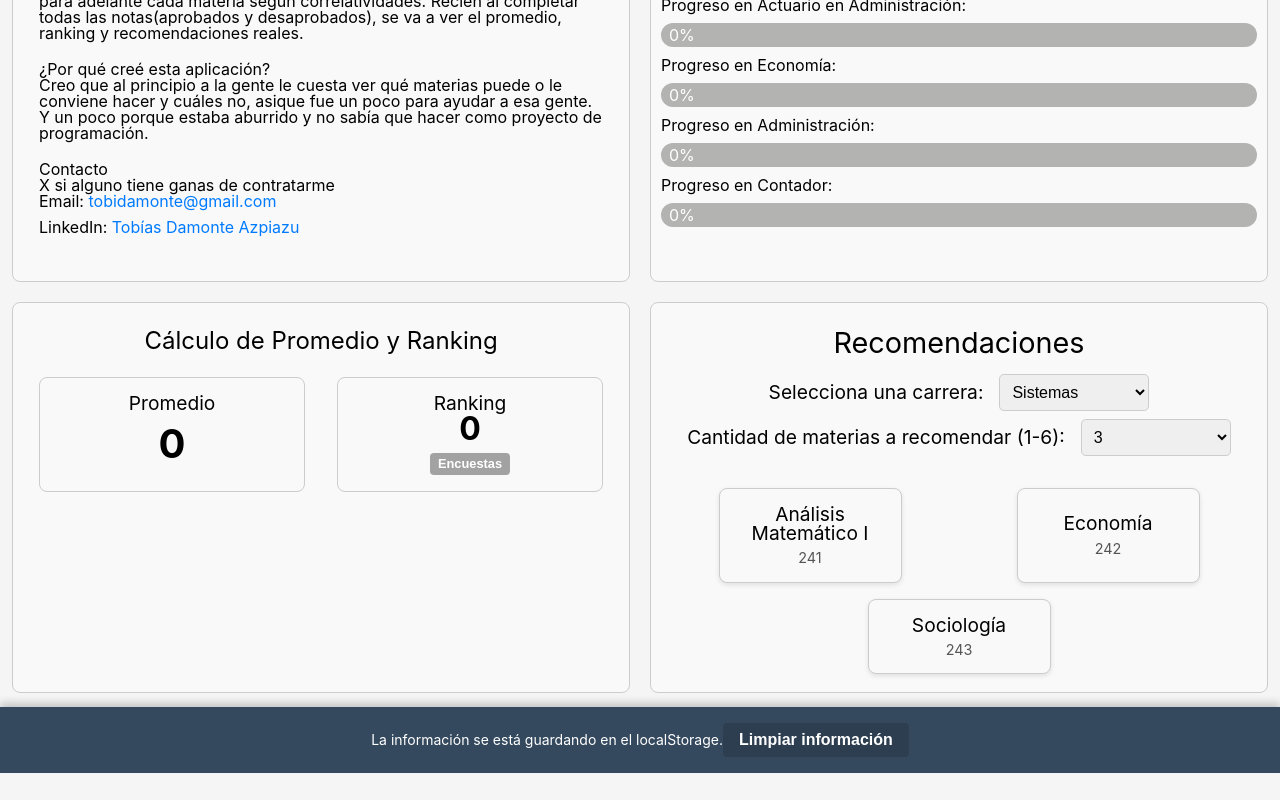
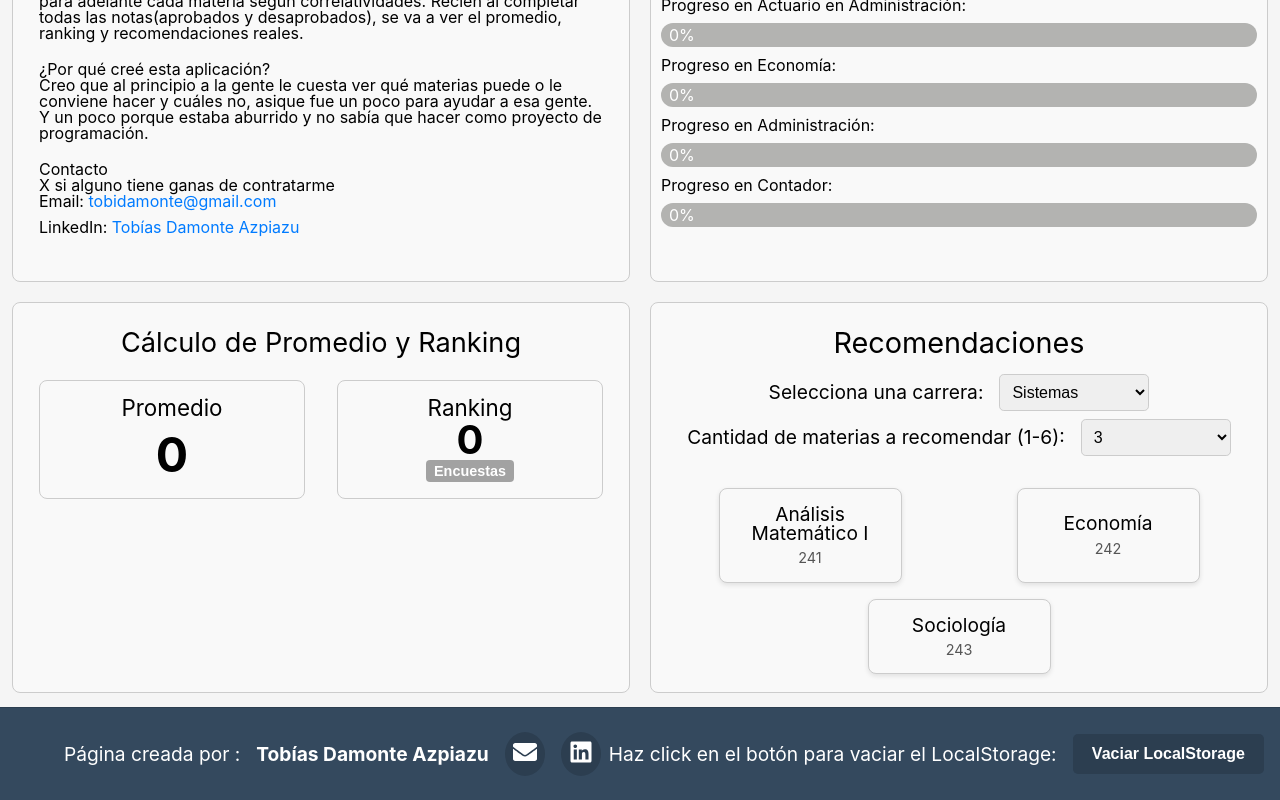
Before and after one commit to TDamonteAzpiazu/Carreras, a React (Create React App) app in the folder front/: page / in a window 1280 px wide. Shown: the part 212-1012 px from the top of the page. Before the commit the page ends 985 px from the top, so only its background shows below. Built offline with nearby package versions, Linux system fonts and the light colour scheme.

Commit message:
Footer completo

```diff
--- a/front/package.json
+++ b/front/package.json
@@ -12,6 +12,7 @@
     "@types/react-dom": "^18.3.0",
     "react": "^18.3.1",
     "react-dom": "^18.3.1",
+    "react-icons": "^5.3.0",
     "react-router-dom": "^6.26.0",
     "react-scripts": "5.0.1",
     "typescript": "^4.9.5",
--- a/front/src/components/primary/footer/footer.module.css
+++ b/front/src/components/primary/footer/footer.module.css
@@ -1,40 +1,79 @@
-/* footer.module.css */
+.footer {
+    background-color: #34495e; /* Fondo del footer */
+    padding: 1.5rem;
+    width: 100%;
+    border-top: 1px solid #2c3e50;
+    position: relative;
+}
 
-/* Estilos generales para el footer */
-.footer {
+.container {
     display: flex;
-    justify-content: center; /* Centra el contenido horizontalmente */
+    justify-content: space-between; /* Alinea las secciones a los extremos */
     align-items: center;
-    background-color: #34495e; /* Mismo color que la navbar */
-    padding: 1rem;
-    box-shadow: 0 -4px 8px rgba(0, 0, 0, 0.2); /* Sombra similar a la navbar */
-    position: relative;
-    width: 100%; /* Asegura que el footer no exceda el ancho del contenedor */
-    box-sizing: border-box; /* Incluye padding y border en el ancho total */
-    color: #ffffff; /* Color del texto del footer */
-    font-size: 0.875rem; /* Tamaño de fuente para el footer */
-    text-align: center; /* Centra el texto */
+    max-width: 1200px; /* Controla el ancho máximo del footer */
+    margin: 0 auto; /* Centra el footer en la página */
+    flex-wrap: nowrap; /* Evita que las secciones se vayan a la siguiente línea */
+    padding: 0 1rem; /* Evita el scroll horizontal */
+}
+
+.leftSection {
+    display: flex;
+    align-items: center;
+    gap: 1rem; /* Espacio entre el texto y los íconos */
+    color: #fff; /* Color del texto */
+}
+
+.author {
+    font-size: 1.2rem;
+}
+
+.icons {
+    display: flex;
+    gap: 1rem; /* Espacio entre íconos */
+    margin-top: 0.5rem;
+}
+
+.icon {
+    color: #fff;
+    background-color: #2c3e50;
+    padding: 0.5rem;
+    border-radius: 50%; /* Íconos redondos */
+    transition: background-color 0.3s ease;
+    text-decoration: none;
+    font-size: 1.5rem;
+}
+
+.icon:hover {
+    background-color: #105ba7;
+    color: #fff; /* Mantiene el color blanco en el hover */
+}
+
+.rightSection {
+    display: flex;
+    align-items: center;
+    gap: 1rem; /* Espacio entre el texto y el botón */
+    color: #fff; /* Color del texto */
+    font-size: 1.2rem;
 }
 
 .clearButton {
-    background-color: #2c3e50; /* Color del botón, similar al de la navbar */
+    background-color: #2c3e50; /* Color del botón */
     color: white;
+    padding: 0.7rem 1.2rem;
     border: none;
-    padding: 0.5rem 1rem;
-    border-radius: 0.25rem;
+    border-radius: 5px;
     cursor: pointer;
     transition: background-color 0.3s ease;
 }
 
 .clearButton:hover {
-    background-color: #105ba7;
+    background-color: #105ba7; /* Color del hover */
+    color: #fff; /* Asegura que el texto siga siendo blanco */
 }
 
-/* Evita el desbordamiento horizontal */
-html, body {
-    overflow-x: hidden; /* Previene el desplazamiento horizontal */
+/* Evita el scroll horizontal */
+body, html {
+    margin: 0;
+    padding: 0;
+    overflow-x: hidden;
 }
-
-.footer * {
-    box-sizing: border-box; /* Incluye padding y border en el ancho total */
-}
--- a/front/src/components/primary/footer/footer.tsx
+++ b/front/src/components/primary/footer/footer.tsx
@@ -1,21 +1,39 @@
-import style from './footer.module.css';
+import { FaLinkedin, FaEnvelope } from 'react-icons/fa'; // Importamos íconos desde react-icons
+import styles from './footer.module.css';
 import { useMateriasStore } from '../../../store/useMateriasStore';
 
 export const Footer = () => {
+    const resetStore = useMateriasStore((state) => state.reset);
+
     const handleClearStorage = () => {
-        // Limpia el localStorage
-        localStorage.removeItem('notas-store');
-
-        // Limpia el estado global usando Zustand
-        useMateriasStore.getState().reset(); // Asume que tienes un método `reset` en tu store
+        localStorage.clear();
+        resetStore();
+        alert('LocalStorage y estado reseteados');
     };
 
     return (
-        <footer className={style.footer}>
-            <p>La información se está guardando en el localStorage.</p>
-            <button className={style.clearButton} onClick={handleClearStorage}>
-                Limpiar información
-            </button>
+        <footer className={styles.footer}>
+            <div className={styles.container}>
+                {/* Información de contacto: nombre + íconos */}
+                <div className={styles.leftSection}>
+                    <p className={styles.author}>Página creada por :</p>
+                    <p className={styles.author} style={{ fontWeight: 'bold'}}>Tobías Damonte Azpiazu</p>
+                    <a href="mailto:tobidamonte@gmail.com" className={styles.icon}>
+                        <FaEnvelope />
+                    </a>
+                    <a href="https://www.linkedin.com/in/tobiasdamonteazpiazu/" target="_blank" rel="noopener noreferrer" className={styles.icon}>
+                        <FaLinkedin />
+                    </a>
+                </div>
+
+                {/* Botón para vaciar el LocalStorage a la derecha */}
+                <div className={styles.rightSection}>
+                    <p>Haz click en el botón para vaciar el LocalStorage:</p>
+                    <button onClick={handleClearStorage} className={styles.clearButton}>
+                        Vaciar LocalStorage
+                    </button>
+                </div>
+            </div>
         </footer>
     );
 };
--- a/front/src/components/primary/promedioRanking/promedioRanking.module.css
+++ b/front/src/components/primary/promedioRanking/promedioRanking.module.css
@@ -8,7 +8,7 @@
 }
 
 .title {
-    font-size: 1.5rem; /* Tamaño del título */
+    font-size: 1.7rem; /* Tamaño del título */
     margin-bottom: 1.5rem;
     text-align: center;
 }
@@ -37,7 +37,7 @@
 }
 
 .label {
-    margin-top: 0.5rem;
+    font-size: 1rem;
 }
 
 .checkboxGroup {
@@ -45,34 +45,45 @@
     display: flex;
     flex-direction: column;
     align-items: flex-start;
+    width: 100%;
 }
 
-.checkboxGroup input {
-    margin-right: 0.5rem;
+.checkboxContainer {
+    display: flex;
+    align-items: center;
+    /* justify-content: space-between; */
+    width: 100%;
+    margin: 0.5rem 0;
+    padding: 0;
+}
+
+.checkboxContainer input {
+    margin-right: 1rem; /* Ajusta el margen del checkbox */
+    padding: 0;
+    width: auto;
 }
 
 .dropdownButton {
-    margin-top: 0.5rem;
     padding: 0.2rem 0.5rem;
     background-color: rgba(0, 0, 0, 0.35);
     color: #fff;
-    font-size: 0.8rem;
+    font-size: 0.9rem;
     border: none;
     border-radius: 0.25rem;
     cursor: pointer;
 }
 
 .rankingTitle {
-    font-size: 1.2rem;
+    font-size: 1.4rem;
 }
 
 .rankingValue {
-    font-size: 2rem;
+    font-size: 2.5rem;
     font-weight: bold;
 }
 
 .promedioValue {
-    font-size: 2.5rem;
+    font-size: 3rem;
     font-weight: bold;
     margin-top: 0.7rem;
 }
--- a/front/src/components/primary/promedioRanking/promedioRanking.tsx
+++ b/front/src/components/primary/promedioRanking/promedioRanking.tsx
@@ -41,7 +41,7 @@ export const PromedioRanking = ({ promedio, ranking }: { promedio: string | numb
                         <div className={styles.checkboxGroup}>
                             <h4>¿Contestaste las encuestas del cuatrimestre pasado?</h4>
 
-                            <div>
+                            <div className={styles.checkboxContainer}>
                                 <input
                                     type="checkbox"
                                     id="primera"
@@ -51,7 +51,7 @@ export const PromedioRanking = ({ promedio, ranking }: { promedio: string | numb
                                 <label htmlFor="primera" className={styles.label}>Sí, en el primer llamado</label>
                             </div>
 
-                            <div>
+                            <div className={styles.checkboxContainer}>
                                 <input
                                     type="checkbox"
                                     id="segunda"
@@ -61,7 +61,7 @@ export const PromedioRanking = ({ promedio, ranking }: { promedio: string | numb
                                 <label htmlFor="segunda" className={styles.label}>Sí, en el segundo llamado</label>
                             </div>
 
-                            <div>
+                            <div className={styles.checkboxContainer}>
                                 <input
                                     type="checkbox"
                                     id="no"
--- a/front/src/views/home/home.tsx
+++ b/front/src/views/home/home.tsx
@@ -140,7 +140,6 @@ export const Home = () => {
         const carreras = Object.keys(materiasXCarrera) as Array<keyof typeof materiasXCarrera>;
 
         carreras.forEach(carrera => {
-            const { materias, optativas } = materiasXCarrera[carrera];
             const materiasHelper = getHelper(carrera);
 
             materiasHelper.forEach((materia) => {
```
Also changed, not shown: 1 other file (tests, documents, lock files or other folders).
